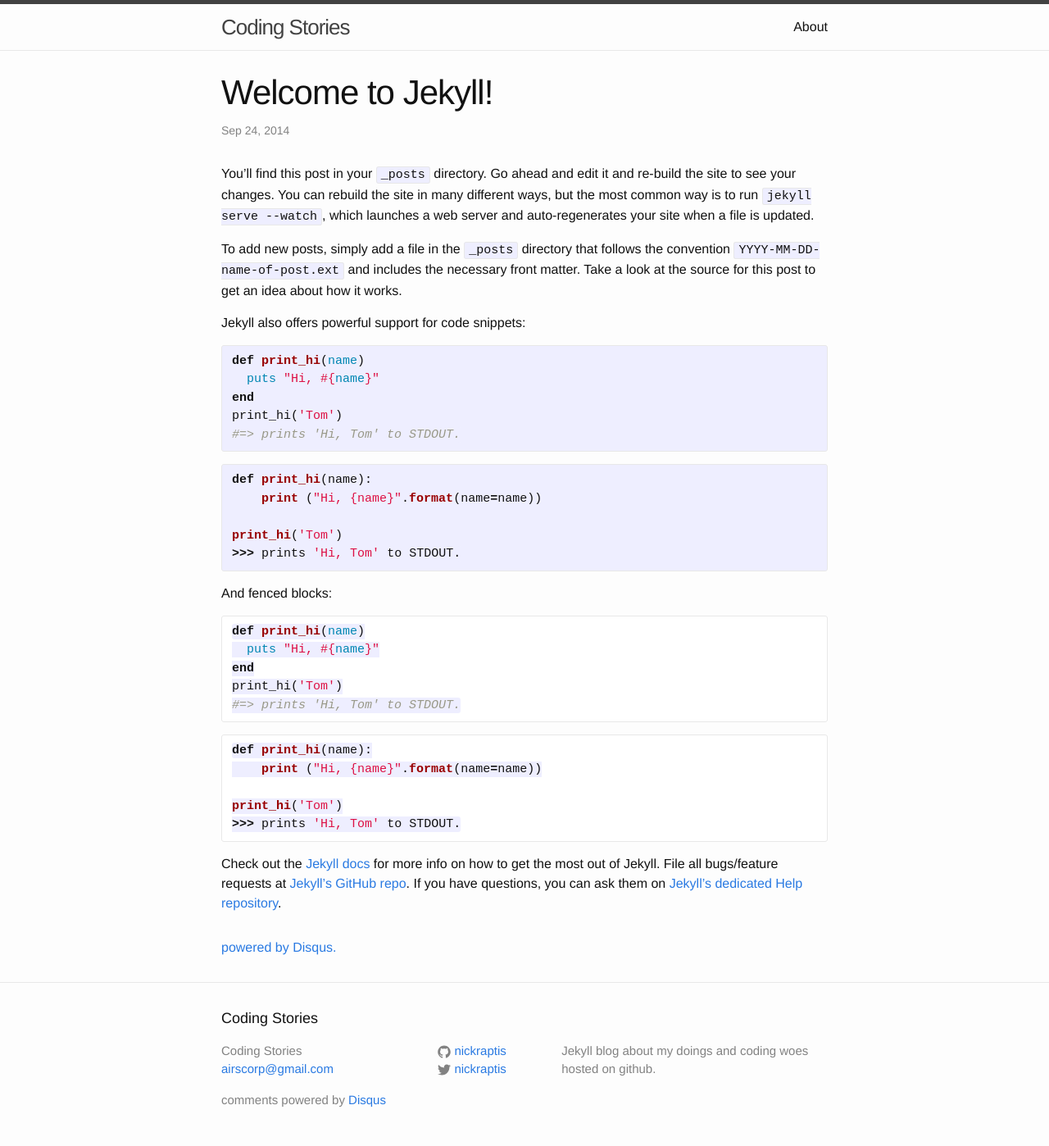
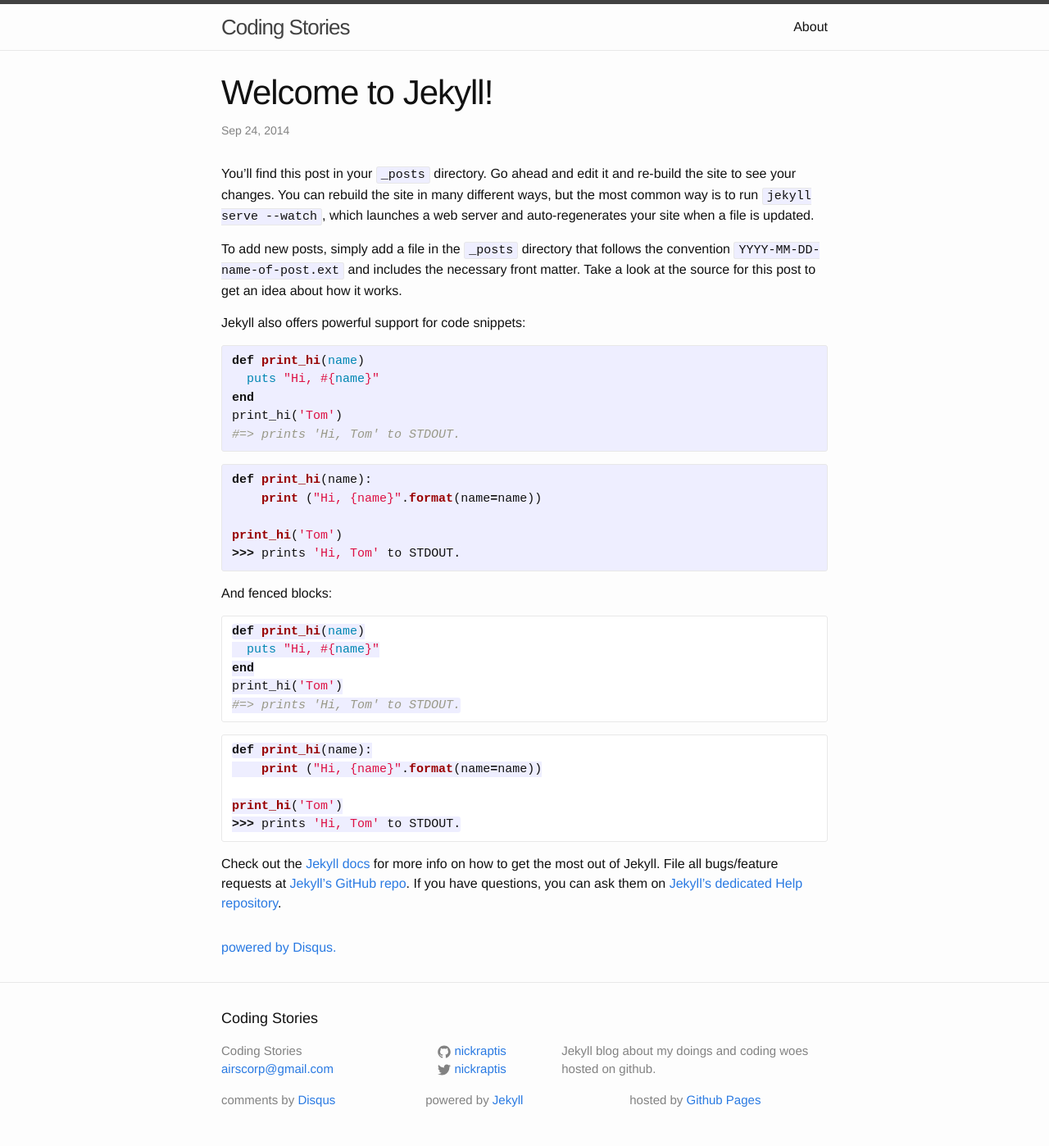
Before and after one commit to nickraptis/nickraptis.github.io, a Jekyll site: the page built from _posts/2014-09-23-welcome-to-jekyll.markdown, in a window 1280 px wide. Shown: the whole page at 82% size. Built offline with Jekyll 4.4.1, drawn with Linux system fonts in a browser that asks for light colours; Markdown is read by kramdown in place of the engine named in the settings; comment, search, counter and statistics services are not loaded.

Commit message:
Add more thanks links to footer

```diff
--- a/_includes/footer.html
+++ b/_includes/footer.html
@@ -51,10 +51,21 @@
     </div>
 
     <div class="footer-col-wrapper">
-      <div class="footer-col  footer-col-1">
+      <div class="footer-col  footer-col-floaty">
         <ul class="thanks-list">
-          <li>comments powered by <a href="http://disqus.com"><span class="logo-disqus">Disqus</span></a></li>
+          <li>comments by <a href="https://disqus.com"><span class="icon">Disqus</span></a></li>
         </ul>
+      </div>
+      <div class="footer-col  footer-col-floaty">
+        <ul class="thanks-list">
+          <li>powered by <a href="http://jekyllrb.com/"><span class="icon">Jekyll</span></a></li>
+        </ul>
+      </div>
+      <div class="footer-col  footer-col-floaty">
+        <ul class="thanks-list">
+          <li>hosted by <a href="https://pages.github.com/"><span class="logo">Github Pages</span></a></li>
+        </ul>
+      </div>
     </div>
 
   </div>
--- a/_layouts/post.html
+++ b/_layouts/post.html
@@ -14,7 +14,7 @@
 
   <footer id="disqus_thread">
   	<noscript>Enable JavaScript to view the comments</a></noscript>
-  	<a href="http://disqus.com" class="dsq-brlink">powered by <span class="logo-disqus">Disqus</span>.</a>
+  	<a href="https://disqus.com" class="dsq-brlink">powered by <span class="logo-disqus">Disqus</span>.</a>
   </footer>
 
 </div>
--- a/_sass/_layout.scss
+++ b/_sass/_layout.scss
@@ -136,6 +136,11 @@
     width:         calc(45% - (#{$spacing-unit} / 2));
 }
 
+.footer-col-floaty {
+    width: -webkit-calc(33% - (#{$spacing-unit} / 2));
+    width:         calc(33% - (#{$spacing-unit} / 2));
+}
+
 @include media-query($on-laptop) {
     .footer-col-1,
     .footer-col-2 {
@@ -154,6 +159,10 @@
         float: none;
         width: -webkit-calc(100% - (#{$spacing-unit} / 2));
         width:         calc(100% - (#{$spacing-unit} / 2));
+    }
+
+    .thanks-list {
+        margin-bottom: 0;
     }
 }
 
```
